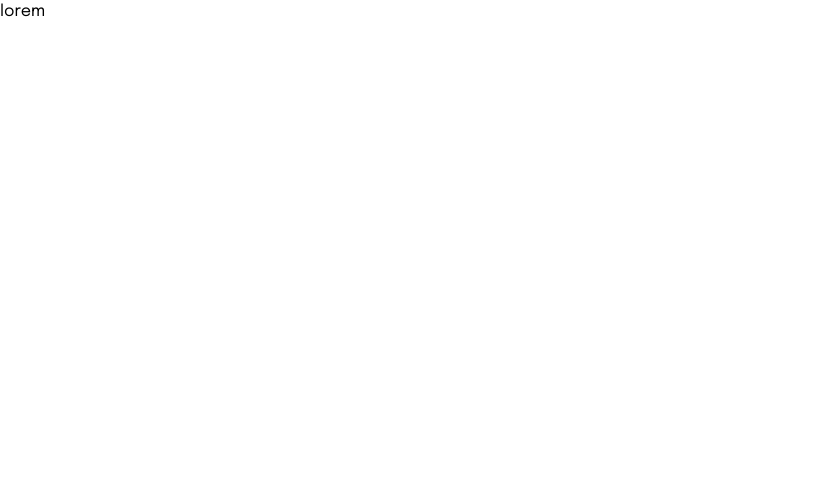
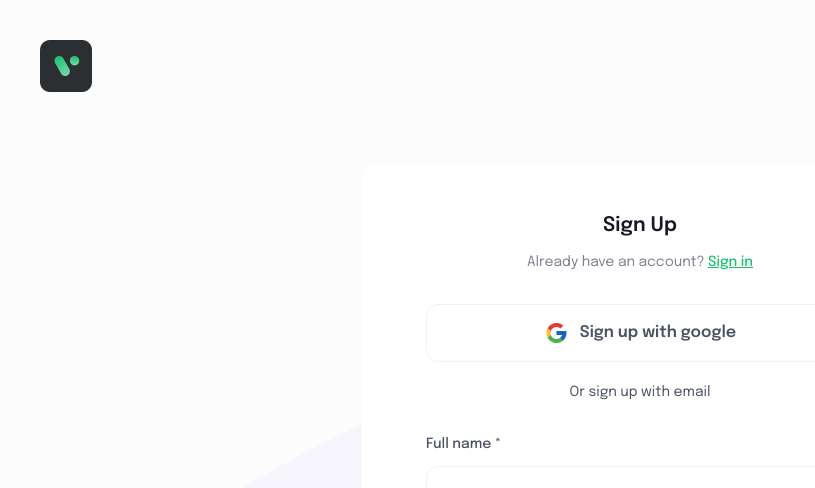
Before and after one commit to ninhhoanglong/crowfundingApp, a React (Create React App) app: page /sign-up in a window 1280 px wide. Shown: the top 488 px of the page, without its empty margins (0-815 px from the left). Built offline with nearby package versions, Linux system fonts and the light colour scheme.

Commit message:
Code SignUpPage #2

```diff
--- a/src/App.js
+++ b/src/App.js
@@ -1,5 +1,6 @@
 import React, { lazy } from "react";
 import { Route, Routes } from "react-router-dom";
+import SignInPage from "./pages/SignInPage";
 
 const SignUpPage = lazy(() => import("./pages/SignUpPage"));
 
@@ -7,6 +8,7 @@ function App() {
   return (
     <Routes>
       <Route path="/sign-up" element={<SignUpPage></SignUpPage>}></Route>
+      <Route path="/sign-in" element={<SignInPage></SignInPage>}></Route>
     </Routes>
   );
 }
--- /dev/null
+++ b/src/components/common/ErrorComponent.js
@@ -0,0 +1,11 @@
+import React from "react";
+
+const ErrorComponent = () => {
+  return (
+    <div className="p-5 text-red-500 bg-red-100 rounded-lg">
+      Look like component is error
+    </div>
+  );
+};
+
+export default ErrorComponent;
--- /dev/null
+++ b/src/components/input/Input.js
@@ -0,0 +1,29 @@
+import React from "react";
+import { useController } from "react-hook-form";
+import PropTypes from "prop-types";
+
+const Input = (props) => {
+  const { control, name, type } = props;
+  const { field } = useController({
+    control,
+    name,
+    defaultValue: "",
+  });
+  return (
+    <div className="relative">
+      <input
+        type={type}
+        className="w-full px-6 py-4 text-sm font-medium border border-strock rounded-xl text-text1 placeholder:text-text4"
+        {...field}
+      />
+    </div>
+  );
+};
+
+Input.propTypes = {
+  name: PropTypes.string,
+  type: PropTypes.string,
+  control: PropTypes.any.isRequired,
+};
+
+export default Input;
--- /dev/null
+++ b/src/components/input/index.js
@@ -0,0 +1,3 @@
+import Input from "./Input";
+
+export { Input };
--- /dev/null
+++ b/src/components/label/Label.js
@@ -0,0 +1,22 @@
+import React from "react";
+import PropTypes from "prop-types";
+
+const Label = (props) => {
+  const { children, htmlFor, className = "" } = props;
+  return (
+    <label
+      htmlFor={htmlFor}
+      className={`inline-block text-sm font-medium cursor-pointer text-text2 ${className}`}
+    >
+      {children}
+    </label>
+  );
+};
+
+export default Label;
+
+Label.propTypes = {
+  children: PropTypes.node,
+  htmlFor: PropTypes.string,
+  className: PropTypes.string,
+};
--- /dev/null
+++ b/src/components/label/index.js
@@ -0,0 +1,3 @@
+import Label from "./Label";
+
+export { Label };
--- a/src/index.scss
+++ b/src/index.scss
@@ -5,4 +5,7 @@
   body {
     @apply font-primary text-base;
   }
+  input {
+    @apply outline-none;
+  }
 }
--- a/src/layout/LayoutAuthentication.js
+++ b/src/layout/LayoutAuthentication.js
@@ -1,7 +1,36 @@
 import React from "react";
+import { Link } from "react-router-dom";
+import PropTypes from "prop-types";
+import { withErrorBoundary } from "react-error-boundary";
+import ErrorComponent from "../components/common/ErrorComponent";
 
-const LayoutAuthentication = () => {
-  return <div></div>;
+const LayoutAuthentication = (props) => {
+  const { children, heading = "" } = props;
+  return (
+    <div className="relative w-full min-h-screen p-10 bg-lite isolate">
+      <img
+        src="/ellipse.png"
+        alt="bg"
+        className="absolute bottom-0 left-0 right-0 pointer-events-none z-[-1] w-full"
+      />
+      <Link to="/" className="inline-block mb-5 lg:mb-16">
+        <img srcSet="/logo.png 2x" alt="crowfunding-app" />
+      </Link>
+      <div className="w-full max-w-[556px] bg-white rounded-xl px-5 py-8 lg:px-16 lg:py-12 mx-auto">
+        <h1 className="mb-1 text-lg font-semibold text-center lg:text-xl lg:mb-3 text-text1">
+          {heading}
+        </h1>
+        {children}
+      </div>
+    </div>
+  );
 };
 
-export default LayoutAuthentication;
+LayoutAuthentication.propTypes = {
+  heading: PropTypes.string,
+  children: PropTypes.node,
+};
+
+export default withErrorBoundary(LayoutAuthentication, {
+  FallbackComponent: ErrorComponent,
+});
--- /dev/null
+++ b/src/pages/SignInPage.js
@@ -0,0 +1,14 @@
+import React from "react";
+import LayoutAuthentication from "../layout/LayoutAuthentication";
+
+const SignInPage = () => {
+  return (
+    <LayoutAuthentication heading="SignIn">
+      Lorem ipsum dolor sit amet consectetur adipisicing elit. Odio blanditiis
+      qui aperiam sunt. Numquam doloribus nam nihil ab? Quos incidunt aliquid
+      voluptatem dolorum animi obcaecati sequi id distinctio repudiandae ipsum!
+    </LayoutAuthentication>
+  );
+};
+
+export default SignInPage;
--- a/src/pages/SignUpPage.js
+++ b/src/pages/SignUpPage.js
@@ -1,7 +1,35 @@
 import React from "react";
+import { useForm } from "react-hook-form";
+import { Link } from "react-router-dom";
+import { Input } from "../components/input";
+import { Label } from "../components/label";
+import LayoutAuthentication from "../layout/LayoutAuthentication";
 
 const SignUpPage = () => {
-  return <div>lorem</div>;
+  const { handleSubmit, control } = useForm();
+  return (
+    <LayoutAuthentication heading="Sign Up">
+      <p className="mb-6 text-xs font-normal text-center lg:text-sm text-text3 lg:mb-8">
+        Already have an account?{" "}
+        <Link to="/sign-in" className="font-medium underline text-primary">
+          Sign in
+        </Link>
+      </p>
+      <button className="flex items-center justify-center w-full py-4 mb-5 text-base font-semibold border gap-x-3 border-strock rounded-xl text-text2">
+        <img srcSet="/icon-google.png 2x" alt="icon-google" />
+        <span>Sign up with google</span>
+      </button>
+      <p className="mb-4 text-xs font-normal text-center lg:text-sm lg:mb-8 text-text2">
+        Or sign up with email
+      </p>
+      <form>
+        <div className="flex flex-col gap-y-3">
+          <Label>Full name *</Label>
+          <Input control={control} name="name"></Input>
+        </div>
+      </form>
+    </LayoutAuthentication>
+  );
 };
 
 export default SignUpPage;
```
Also changed, not shown: public/icon-google.png (added), public/logo.png.
